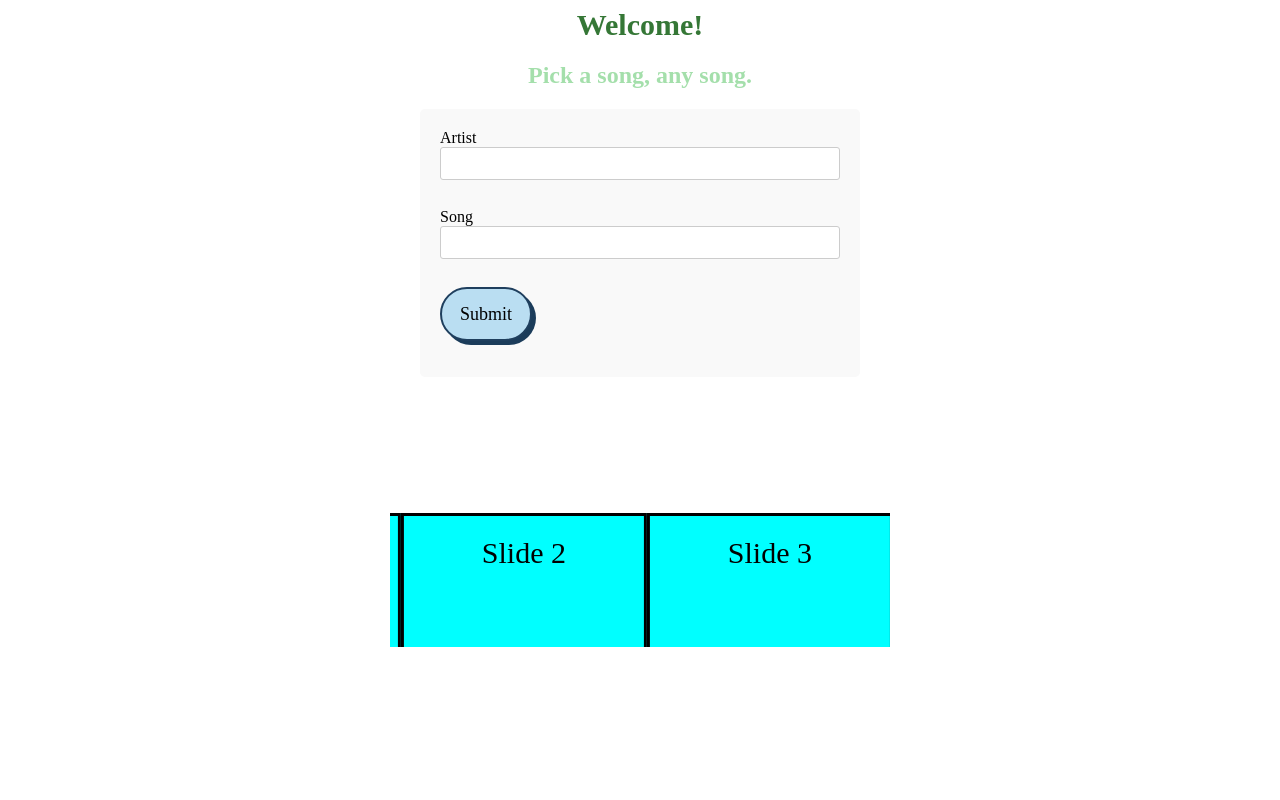
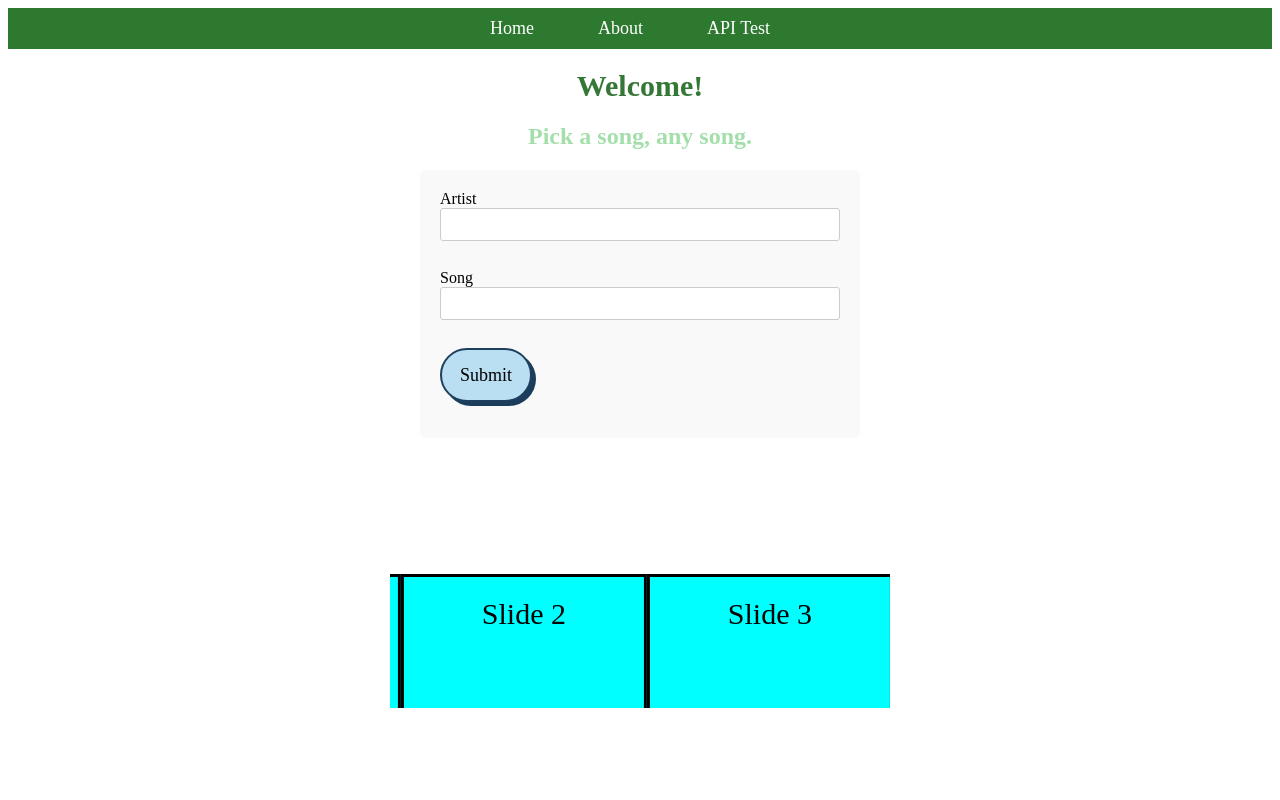
Before and after one commit to benwesson/INST_377_Group_Final_Repo, a plain HTML site: page home.html in a window 1280 px wide. Drawn offline with Linux system fonts and the light colour scheme.

Commit message:
added nav bar omg

```diff
--- a/about.html
+++ b/about.html
@@ -8,6 +8,14 @@
 </head>
 
 <body>
+    <nav>
+        <ul>
+            <li><a href="home.html">Home</a></li>
+            <li><a href="about.html">About</a></li>
+            <li><a href="apiTest.html">API Test</a></li>
+        </ul>
+    </nav>
+
     <div class="heading-container">
         <h2 style="font-size: 24px; color: #a4dfab;">Who do you want to know?</h2>
         <input type="text" id="teamMemberInput">
--- a/home.html
+++ b/home.html
@@ -7,6 +7,14 @@
 </head>
 
 <body>
+    <nav>
+        <ul>
+            <li><a href="home.html">Home</a></li>
+            <li><a href="about.html">About</a></li>
+            <li><a href="apiTest.html">API Test</a></li>
+        </ul>
+    </nav>
+
     <div class="heading-container">
         <h1 style="font-size: 30px; color: #357736;">Welcome!</h1>
         <h2 style="font-size: 24px; color: #a4dfab;">Pick a song, any song.</h2>
--- a/styles.css
+++ b/styles.css
@@ -42,6 +42,36 @@
     border-radius: 5px;
 }
 
+nav {
+    background-color: #2e7930;
+    padding: 10px;
+}
+
+nav ul {
+    list-style-type: none;
+    margin: 0;
+    padding: 0;
+    text-align: center;
+}
+
+nav li {
+    display: inline-block;
+    margin-right: 20px;
+}
+
+nav a {
+    color: #ffffff;
+    text-decoration: none;
+    font-size: 18px;
+    padding: 10px 20px;
+    border-radius: 5px;
+    transition: background-color 0.3s ease;
+}
+
+nav a:hover {
+    background-color: #7fd186;
+}
+
 .form-label {
     font-weight: bold;
     margin-bottom: 5px;
```
Also changed, not shown: INST377_apiTest.html (+8 -3 lines).
